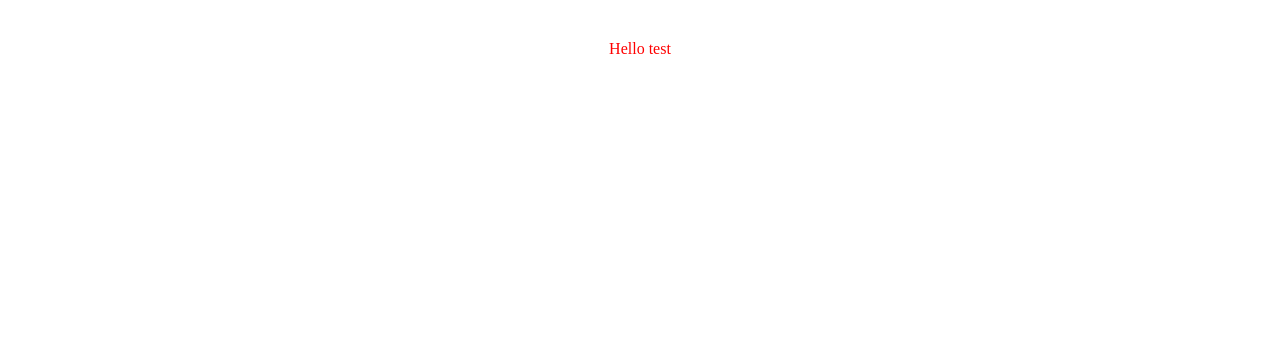
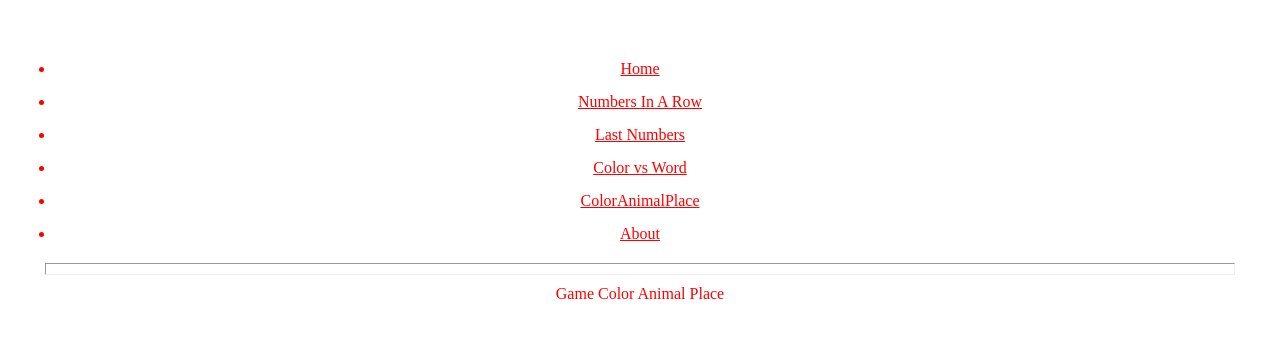
Before and after one commit to aneylon/memory-games, a React app: page /colorAnimalPlace in a window 1280 px wide. Shown: the top 338 px of the page. Built offline with nearby package versions, Linux system fonts and the light colour scheme.

Commit message:
finish basic routing setup

```diff
--- a/package.json
+++ b/package.json
@@ -15,7 +15,8 @@
     "morgan": "^1.8.2",
     "react": "^15.5.4",
     "react-dom": "^15.5.4",
-    "react-router": "^4.1.1"
+    "react-router": "^4.1.1",
+    "react-router-dom": "^4.1.1"
   },
   "devDependencies": {
     "babel-core": "^6.24.1",
--- /dev/null
+++ b/src/js/components/about.jsx
@@ -0,0 +1,9 @@
+import React from 'react'
+
+const About = () => (
+  <div>
+    About
+  </div>
+)
+
+export default About
--- a/src/js/components/app.jsx
+++ b/src/js/components/app.jsx
@@ -1,9 +1,38 @@
 import React from 'react'
+import {
+  BrowserRouter as Router,
+  Route,
+  Link
+} from 'react-router-dom'
+import Home from './home'
+import About from './about'
+import NumbersInARow from './numbersInARow'
+import LastNumbers from './lastNumbers'
+import ColorVWord from './colorVWord'
+import ColorAnimalPlace from './colorAnimalPlace'
 
-const App = (props) => (
-  <div>
-    Hello {props.message}
-  </div>
+const App = () => (
+  <Router>
+    <div>
+      <ul>
+        <li><Link to="/">Home</Link></li>
+        <li><Link to="/numbersInARow">Numbers In A Row</Link></li>
+        <li><Link to="/lastNumbers">Last Numbers</Link></li>
+        <li><Link to="/colorVWord">Color vs Word</Link></li>
+        <li><Link to="/colorAnimalPlace">ColorAnimalPlace</Link></li>
+        <li><Link to="/about">About</Link></li>
+      </ul>
+
+      <hr />
+
+      <Route exact path="/" component={Home} />
+      <Route path="/numbersInARow" component={NumbersInARow} />
+      <Route path="/lastNumbers" component={LastNumbers} />
+      <Route path="/colorVWord" component={ColorVWord} />
+      <Route path="/colorAnimalPlace" component={ColorAnimalPlace} />
+      <Route path="/about" component={About} />
+    </div>
+  </Router>
 )
 
 export default App
--- /dev/null
+++ b/src/js/components/colorAnimalPlace.jsx
@@ -0,0 +1,9 @@
+import React from 'react'
+
+const ColorAnimalPlace = () => (
+  <div>
+    Game Color Animal Place
+  </div>
+)
+
+export default ColorAnimalPlace
--- /dev/null
+++ b/src/js/components/colorVWord.jsx
@@ -0,0 +1,9 @@
+import React from 'react'
+
+const ColorVWord = () => (
+  <div>
+    Game ColorVWord
+  </div>
+)
+
+export default ColorVWord
--- /dev/null
+++ b/src/js/components/home.jsx
@@ -0,0 +1,9 @@
+import React from 'react'
+
+const Home = () => (
+  <div>
+    Home
+  </div>
+)
+
+export default Home
--- /dev/null
+++ b/src/js/components/lastNumbers.jsx
@@ -0,0 +1,9 @@
+import React from 'react'
+
+const LastNumbers = () => (
+  <div>
+    Game Last Numbers
+  </div>
+)
+
+export default LastNumbers
--- /dev/null
+++ b/src/js/components/numbersInARow.jsx
@@ -0,0 +1,9 @@
+import React from 'react'
+
+const NumbersInARow = () => (
+  <div>
+    Game NumbersInARow
+  </div>
+)
+
+export default NumbersInARow
--- a/src/js/index.jsx
+++ b/src/js/index.jsx
@@ -2,8 +2,4 @@ import React from 'react'
 import ReactDOM from 'react-dom'
 import App from './components/app'
 
-// const App = () => (
-//   <div>Hello React</div>
-// )
-
-ReactDOM.render(<App message="test" />, document.querySelector('#app'))
+ReactDOM.render(<App />, document.querySelector('#app'))
```
Also changed, not shown: 1 other file (tests, documents, lock files or other folders).
